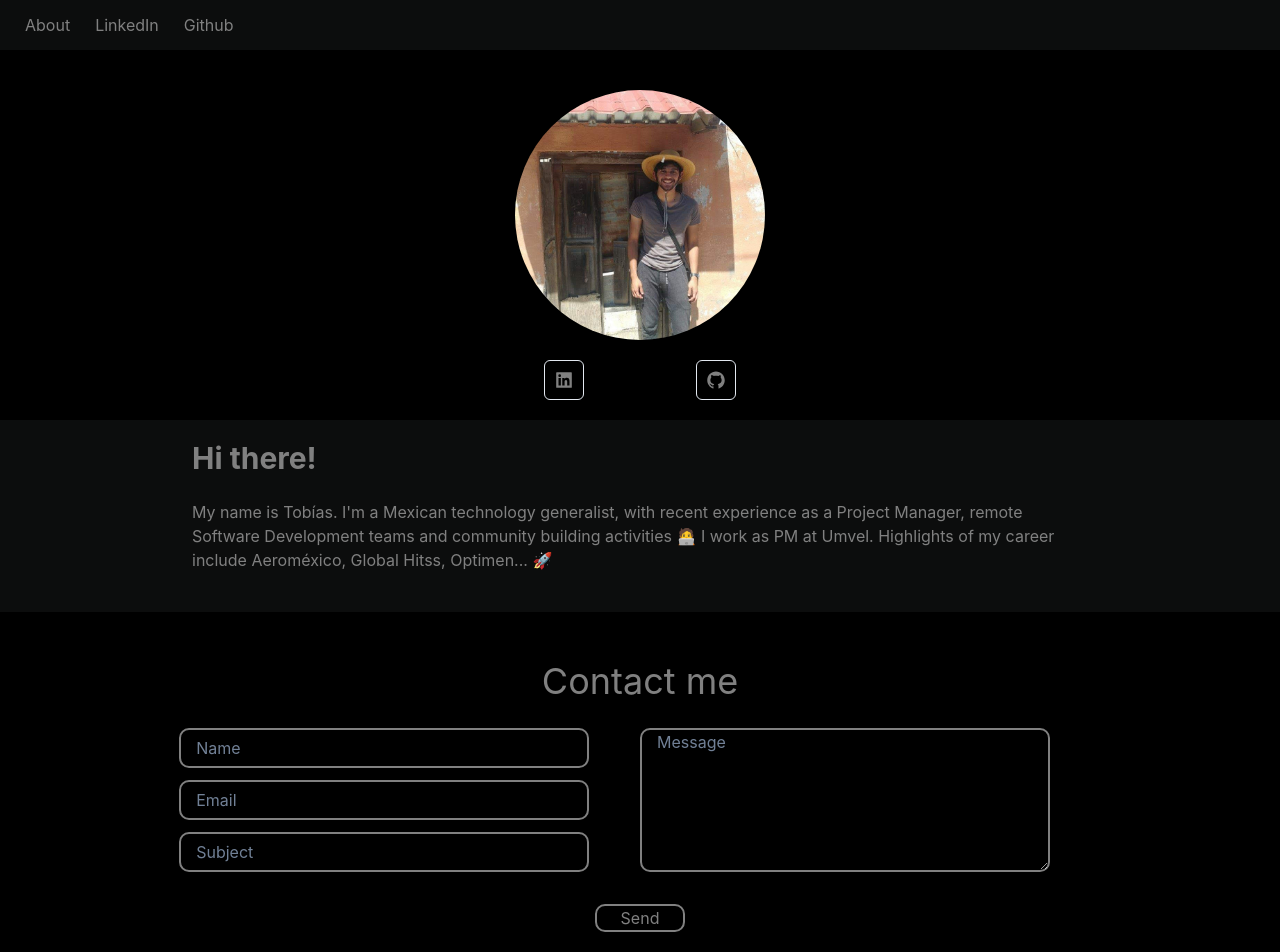
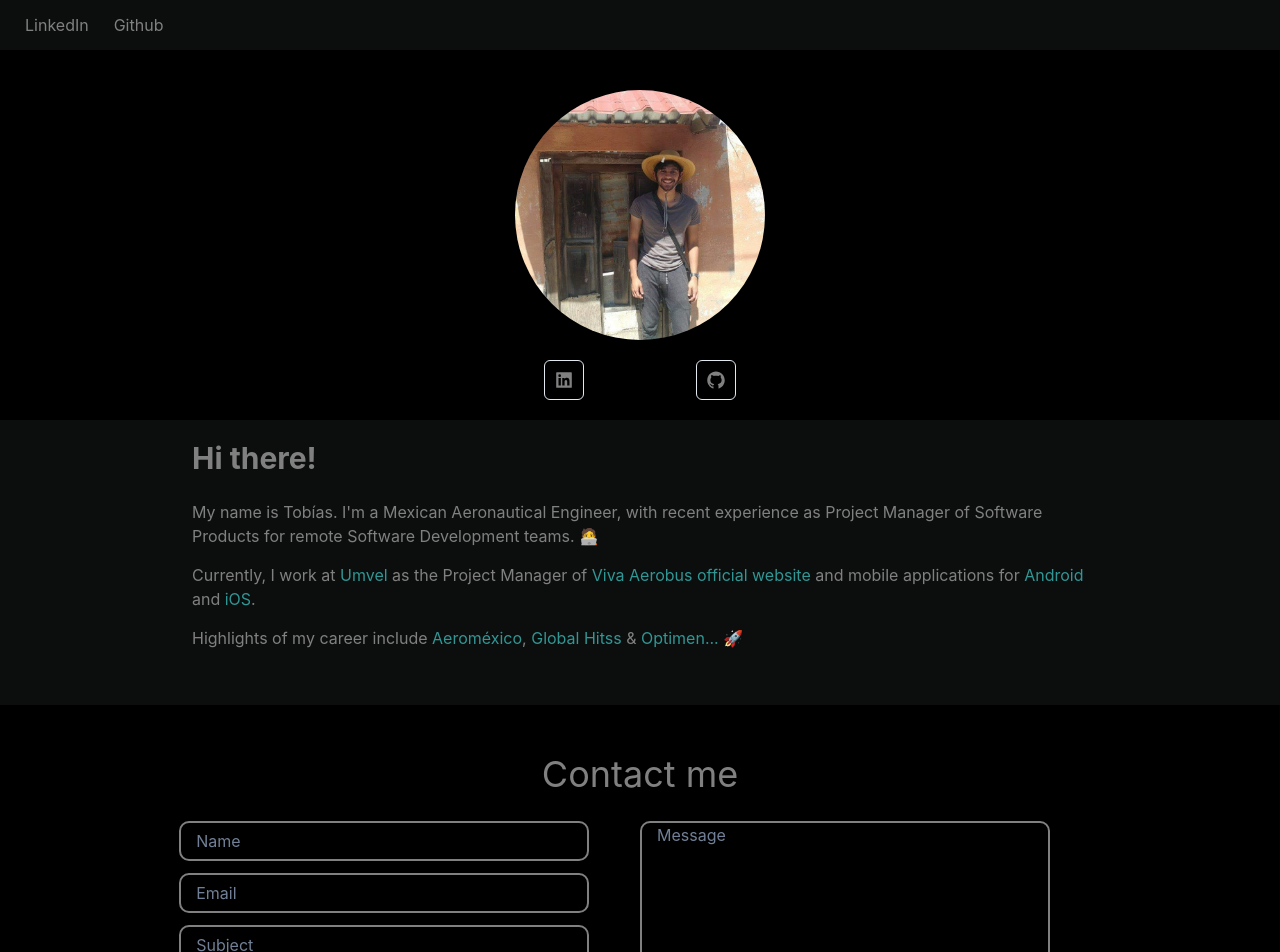
Before and after one commit to juantobiasdl7/personal-site, a React (Create React App) app: page / in a window 1280 px wide. Shown: the top 952 px of the page. Built offline with nearby package versions, Linux system fonts and the light colour scheme.

Commit message:
V 1.0.5 Fixed Copywriting...

```diff
--- a/src/App.css
+++ b/src/App.css
@@ -43,7 +43,7 @@ textarea:focus {
 }
 
 .hello{
-  width: 90px;
+  width: 150px;
   border: 2px solid gray;
   border-radius: 10px;
 }
--- a/src/App.js
+++ b/src/App.js
@@ -1,7 +1,7 @@
 import './App.css';
 import { useMediaQuery } from 'react-responsive';
 import go from './Untitled.jpg';
-import { HStack, Image, Flex, Spacer, Box, Text, Center, Heading, IconButton, Link, Button, FormControl, Input, Textarea} from '@chakra-ui/react';
+import { HStack, Image, Flex, Spacer, Box, Text, Center, Heading, IconButton, Link} from '@chakra-ui/react';
 import { Icon } from '@chakra-ui/react'
 import { AiFillLinkedin, AiFillGithub } from 'react-icons/ai';
 import { useState } from 'react';
@@ -24,7 +24,6 @@ function App() {
       <Box >
 
         <Flex color='gray' h='50px' align='center' bg='#0c0d0d' w='100%' pos='fixed' zIndex='1'>
-          <Link ml='25px'>About</Link>
           <Link ml='25px' href='https://www.linkedin.com/in/tob%C3%ADas/'>LinkedIn</Link>
           <Link ml='25px' href='https://github.com/juantobiasdl7'>Github</Link>
         </Flex>
@@ -64,8 +63,10 @@ function App() {
           </Box>
           <Box w='100%' h='fit-content' bg='#0c0d0d' color='gray' pb='40px'>
             <Heading as='h1' size='lg' noOfLines={1} ml={['25%',null,'15%']} mt='20px' h='60px'>Hi there!</Heading>
-             <Text w={['50%',null,'70%']} ml={['25%',null,'15%']}>My name is Tobías. I'm a Mexican technology generalist, with recent experience as a Project Manager, remote Software Development teams and community building activities 🧑‍💻
-             I work as PM at Umvel. Highlights of my career include Aeroméxico, Global Hitss, Optimen... 🚀</Text>
+             <Text w={['50%',null,'70%']} ml={['25%',null,'15%']} pb='15px'>My name is Tobías. I'm a Mexican Aeronautical Engineer, with recent experience as Project Manager of Software Products for remote Software Development teams. 🧑‍💻</Text>
+             <Text w={['50%',null,'70%']} ml={['25%',null,'15%']} pb='15px'>Currently, I work at <Link href='https://umvel.com/' isExternal color='teal.500'>Umvel</Link> as the Project Manager of <Link href='https://www.vivaaerobus.com/' isExternal color='teal.500'>Viva Aerobus official website</Link> and mobile applications for <Link href='https://play.google.com/store/apps/details?id=com.vivaaerobus.app&hl=es&gl=MX' isExternal color='teal.500'>Android</Link> and <Link href='https://apps.apple.com/mx/app/viva-aerobus-vuela/id1563307248' isExternal color='teal.500'>iOS</Link>.</Text>
+             <Text w={['50%',null,'70%']} ml={['25%',null,'15%']} pb='15px'>Highlights of my career include <Link href='https://aeromexico.com/' isExternal color='teal.500'>Aeroméxico</Link>, <Link href='https://globalhitss.com/' color='teal.500' isExternal>Global Hitss</Link> & <Link href='https://optimen.com.mx/' isExternal color='teal.500'>Optimen...</Link> 🚀</Text>
+
           </Box>
           {isNotDesktop && <Box w='100%' h='fit-content' bg='black' color='gray'  >
             <Flex direction='column' align='center'>
@@ -81,7 +82,7 @@ function App() {
                   <input placeholder="Email" type="email" name="email" autocomplete="off"/>
                   <input placeholder="Subject" type="text" name="subject"/>
                   <textarea placeholder="Message" name="message"></textarea>
-                  <button type="submit" className='hello'>Send</button>
+                  <button type="submit" className='hello'>Send Message</button>
                 </Flex>
               </form>
             </div>
@@ -115,7 +116,7 @@ function App() {
                   </Box>
                   <Box pt='20px'>
                     <Center>
-                      <button type="submit" className='hello'>Send</button>
+                      <button type="submit" className='hello'>Send Message</button>
                     </Center>
                   </Box>
                 </Flex>
```
